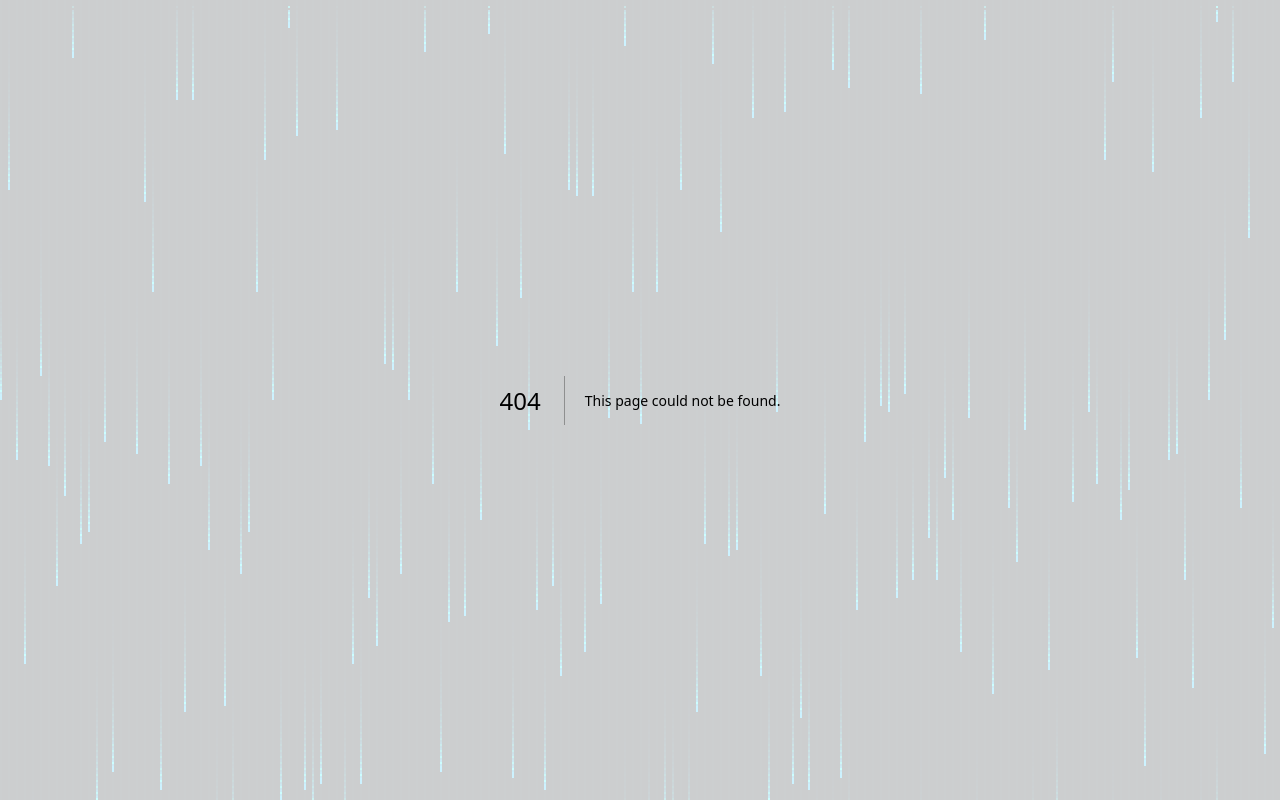
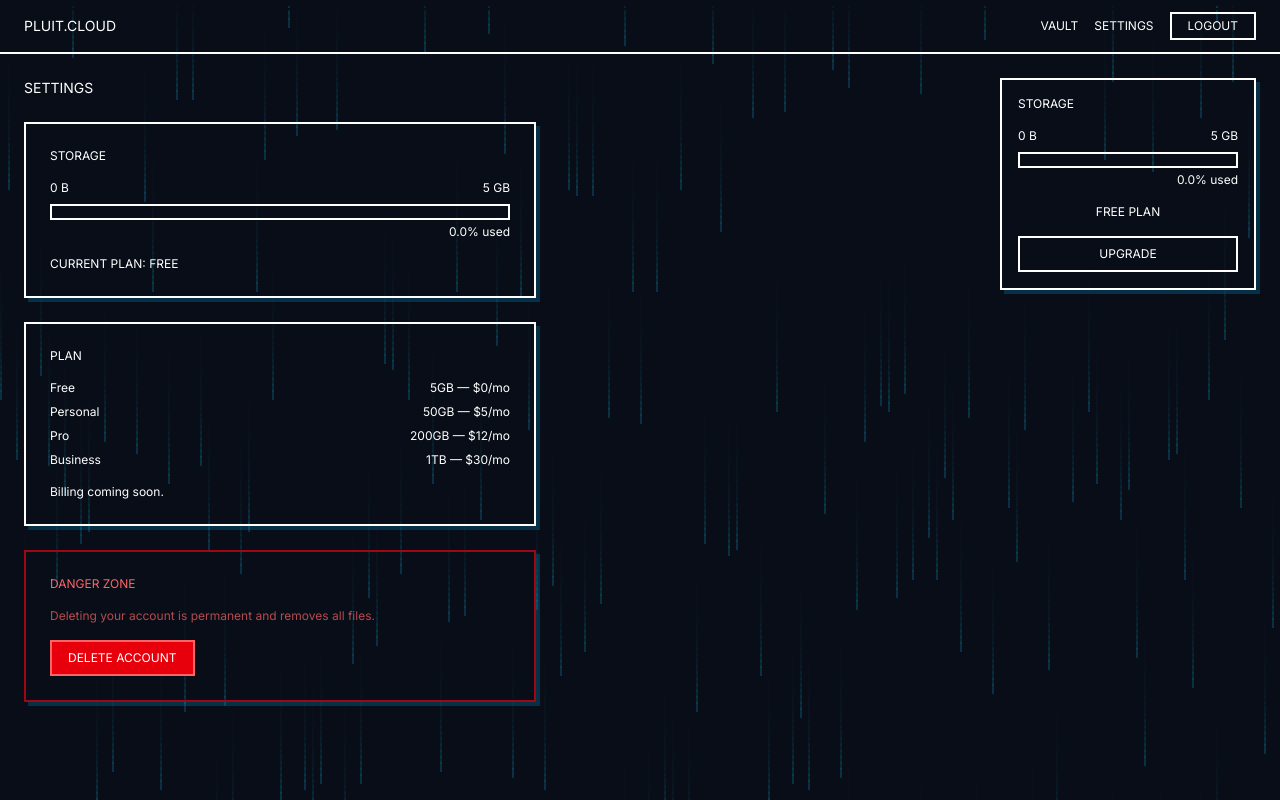
Before and after one commit to Hixly/pluit, a Next.js app: page /settings in a window 1280 px wide. Before the commit this address had no page. Built offline with nearby package versions, Linux system fonts and the light colour scheme; no server answers; the database is empty.

Commit message:
feat: add settings page

```diff
--- /dev/null
+++ b/app/(app)/settings/page.tsx
@@ -0,0 +1,52 @@
+'use client'
+import { useRouter } from 'next/navigation'
+import { createClient } from '@/lib/supabase/client'
+import { useStorage } from '@/hooks/use-storage'
+import { PixelCard } from '@/components/ui/pixel-card'
+import { PixelButton } from '@/components/ui/pixel-button'
+import { PixelProgress } from '@/components/ui/pixel-progress'
+import { useState } from 'react'
+
+export default function SettingsPage() {
+  const router = useRouter()
+  const supabase = createClient()
+  const { used, limit, tier } = useStorage()
+  const [deleting, setDeleting] = useState(false)
+
+  const handleDeleteAccount = async () => {
+    if (!confirm('Delete your account and ALL files permanently? This cannot be undone.')) return
+    if (!confirm('Are you absolutely sure?')) return
+    setDeleting(true)
+    await supabase.auth.signOut()
+    router.push('/')
+  }
+
+  return (
+    <div className="space-y-6 max-w-lg">
+      <h1 className="font-pixel text-pluit-blue text-sm">SETTINGS</h1>
+      <PixelCard className="p-6 space-y-4">
+        <h2 className="font-pixel text-xs text-pluit-blue">STORAGE</h2>
+        <PixelProgress used={used} limit={limit} />
+        <div className="font-pixel text-xs text-pluit-gold uppercase">Current plan: {tier}</div>
+      </PixelCard>
+      <PixelCard className="p-6 space-y-4">
+        <h2 className="font-pixel text-xs text-pluit-blue">PLAN</h2>
+        <div className="space-y-2 text-xs text-pluit-blue/70">
+          {[['Free','5GB','$0/mo'],['Personal','50GB','$5/mo'],['Pro','200GB','$12/mo'],['Business','1TB','$30/mo']].map(([name,storage,price]) => (
+            <div key={name} className="flex justify-between">
+              <span>{name}</span><span>{storage} — {price}</span>
+            </div>
+          ))}
+        </div>
+        <p className="text-xs text-pluit-blue/40 font-pixel">Billing coming soon.</p>
+      </PixelCard>
+      <PixelCard className="p-6 space-y-4 border-red-800">
+        <h2 className="font-pixel text-xs text-red-400">DANGER ZONE</h2>
+        <p className="text-xs text-red-400/70">Deleting your account is permanent and removes all files.</p>
+        <PixelButton variant="danger" onClick={handleDeleteAccount} disabled={deleting}>
+          {deleting ? 'DELETING...' : 'DELETE ACCOUNT'}
+        </PixelButton>
+      </PixelCard>
+    </div>
+  )
+}
```
